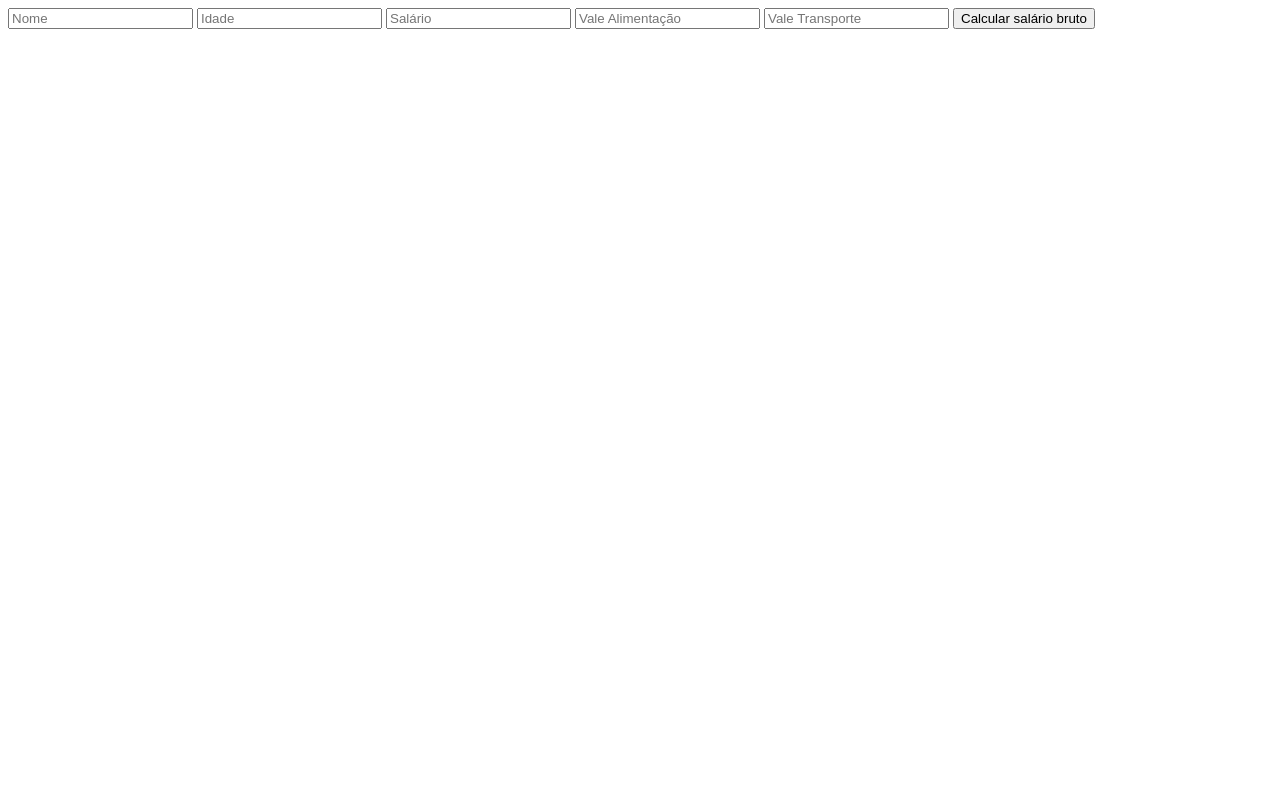
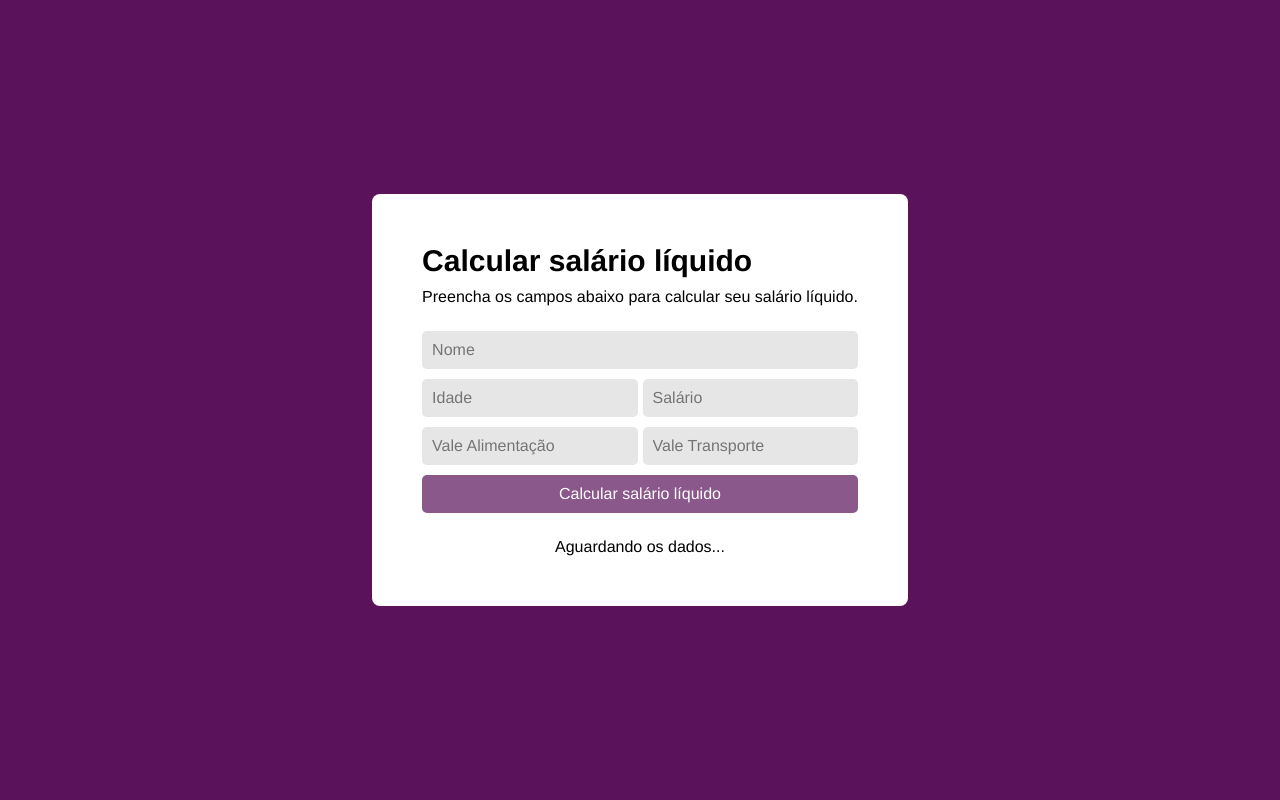
Before and after one commit to rafaeldiehl/exercicios-wepd3, a PHP site: page / in a window 1280 px wide. Run offline with PHP 8.4, Linux system fonts and the light colour scheme.

Commit message:
add exerc 30-03

```diff
--- a/aula_30_03/index.php
+++ b/aula_30_03/index.php
@@ -1,6 +1,30 @@
 <?php
 
   require_once 'functions/calculo.php';
+
+  $parametros = ["nome", "idade", "salario", "vale_alimentacao", "vale_transporte"];
+  $parametros_post = array_keys($_POST);
+  $parametros_faltando = array_diff($parametros, $parametros_post);
+
+  $func = array(
+    "nome" => "",
+    "idade" => "",
+    "salario" => "",
+    "vale_alimentacao" => "",
+    "vale_transporte" => ""
+  );
+
+  if(empty($parametros_faltando)) {
+    $func = array(
+      "nome" => $_POST["nome"],
+      "idade" => $_POST["idade"],
+      "salario" => $_POST["salario"],
+      "vale_alimentacao" => $_POST["vale_alimentacao"],
+      "vale_transporte" => $_POST["vale_transporte"]
+    );
+
+    $func["salario_liquido"] = calcularSalarioLiquido($func["salario"], $func["vale_alimentacao"], $func["vale_transporte"]);
+  }
 
 ?>
 
@@ -11,45 +35,49 @@
   <meta http-equiv="X-UA-Compatible" content="IE=edge">
   <meta name="viewport" content="width=device-width, initial-scale=1.0">
   <title>Aula 30/03</title>
+  <link rel="stylesheet" href="styles/css/main.css" />
 </head>
 <body>
 
-  <form action="index.php" method="post">
-    <input name="nome" type="text" placeholder="Nome" />
-    <input name="idade" type="number" placeholder="Idade" min="0" />
-    <input name="salario" type="number" placeholder="Salário" step="0.01" min="0.00" />
-    <input name="vale_alimentacao" placeholder="Vale Alimentação" type="number" step="0.01" min="0.00" />
-    <input name="vale_transporte" placeholder="Vale Transporte" type="number" step="0.01" min="0.00" />
-    <button type="submit">Calcular salário bruto</button>
-  </form>
+  <div class="outside"></div>
+  <div class="outside"></div>
+  <div class="container">
 
-  <?php
 
-  $parametros = ["nome", "idade", "salario", "vale_alimentacao", "vale_transporte"];
-  $parametros_post = array_keys($_POST);
-  $parametros_faltando = array_diff($parametros, $parametros_post);
+    <header>
+      <h1>Calcular salário líquido</h1>
+      <p>Preencha os campos abaixo para calcular seu salário líquido.</p>
+    </header>
 
-  if(empty($parametros_faltando)) {
+    <form action="index.php" method="post">
+      <p>
+        <input name="nome" type="text" placeholder="Nome" value="<?= $func["nome"]; ?>" />
+      </p>
+      <p>
+        <input name="idade" type="number" placeholder="Idade" min="0" value="<?= $func["idade"]; ?>" />
+        <input name="salario" type="number" placeholder="Salário" step="0.01" min="0.00" value="<?= $func["salario"]; ?>" />
+      </p>
+      <p>
+        <input name="vale_alimentacao" placeholder="Vale Alimentação" type="number" step="0.01" min="0.00" value="<?= $func["vale_alimentacao"]; ?>" />
+        <input name="vale_transporte" placeholder="Vale Transporte" type="number" step="0.01" min="0.00" value="<?= $func["vale_transporte"]; ?>" />
+      </p>
+      <p>
+        <button disabled type="submit">Calcular salário líquido</button>
+      </p>
 
-    $func = array(
-      "nome" => $_POST["nome"],
-      "idade" => $_POST["idade"],
-      "salario" => $_POST["salario"],
-      "vale_alimentacao" => $_POST["vale_alimentacao"],
-      "vale_transporte" => $_POST["vale_transporte"]
-    );
+    </form>
 
-    $func["salario_liquido"] = calcularSalarioLiquido($func["salario"], $func["vale_alimentacao"], $func["vale_transporte"]);
+    <div class="result">
+      <?php
+        if(empty($parametros_faltando)) {
+          echo "<p>Seu salário liquído é R$ <b>" . number_format((float)$func["salario_liquido"], 2, ',', '') . "</b></p>";
+        } else {
+          echo "<p>Aguardando os dados...</p>";
+        }
+      ?>
+    </div>
+  </div>
 
-    echo "<ul>";
-    foreach($func as $chave => $valor) {
-      echo "<li>$chave: $valor</li>";
-    }
-    echo "</ul>";
-
-  }
-
-  ?>
-
+  <script src="scripts/validate.js"></script>
 </body>
 </html>
--- /dev/null
+++ b/aula_30_03/scripts/validate.js
@@ -0,0 +1,20 @@
+const inputs = document.querySelectorAll("input");
+const button = document.querySelector("[type=submit]");
+
+// console.log(inputs);
+// console.log(button);
+
+validInputs = false;
+
+inputs.forEach((input) => {
+  input.addEventListener("change", () => {
+    validInputs = Array.from(inputs).filter((input) => input.value !== "");
+    console.log(validInputs);
+
+    if (validInputs.length != inputs.length) {
+      button.setAttribute("disabled", true);
+    } else {
+      button.removeAttribute("disabled");
+    }
+  });
+});
--- /dev/null
+++ b/aula_30_03/styles/sass/main.scss
@@ -0,0 +1,125 @@
+$white: #ffffff;
+$pink: #5a125b;
+$pink-t-100: #9a659b;
+$pink-t-200: #854287;
+
+* {
+  margin: 0;
+  border: 0;
+  box-sizing: border-box;
+}
+
+body,
+textarea,
+input,
+button {
+  font-family: Helvetica, sans-serif;
+}
+
+body {
+  display: flex;
+  justify-content: center;
+  align-items: center;
+
+  height: 100vh;
+
+  background: $pink;
+
+  .container {
+    max-width: 700px;
+    background: $white;
+
+    padding: 50px;
+    border-radius: 8px;
+
+    z-index: 50;
+  }
+
+  .outside {
+    position: absolute;
+
+    left: 50%;
+    transform: translate(-50%, -50%);
+    border-radius: 8px;
+
+    &:nth-child(1) {
+      top: calc(50% - 127px);
+      width: 370px;
+      height: 50px;
+      background: $pink-t-200;
+    }
+
+    &:nth-child(2) {
+      top: calc(50% - 115px);
+      width: 450px;
+      height: 50px;
+      background: $pink-t-100;
+    }
+  }
+}
+
+header {
+  h1 {
+    font-size: 30px;
+    margin-bottom: 10px;
+  }
+}
+
+form {
+  display: flex;
+  flex-direction: column;
+  margin: 20px 0;
+
+  p {
+    display: flex;
+
+    &:nth-child(2),
+    &:nth-child(3) {
+      input {
+        &:first-child {
+          margin-right: 5px;
+        }
+      }
+    }
+  }
+
+  button,
+  input {
+    font-size: 16px;
+    margin: 5px 0;
+    width: 100%;
+    border-radius: 5px;
+    padding: 10px;
+  }
+
+  input {
+    background: darken($white, 10);
+    font-size: 16px;
+  }
+
+  button {
+    border: none;
+    text-align: center;
+
+    background: $pink;
+    color: $white;
+
+    cursor: pointer;
+
+    transition: 0.3s;
+
+    &:hover:not(:disabled) {
+      background: darken($pink, 5);
+    }
+
+    &:disabled {
+      opacity: 0.7;
+      cursor: auto;
+    }
+  }
+}
+
+.result {
+  text-align: center;
+  width: 100%;
+}
```
Also changed, not shown: aula_30_03/styles/css/main.css (added, +2 -0 lines), aula_30_03/README.md (added), 1 other file.
